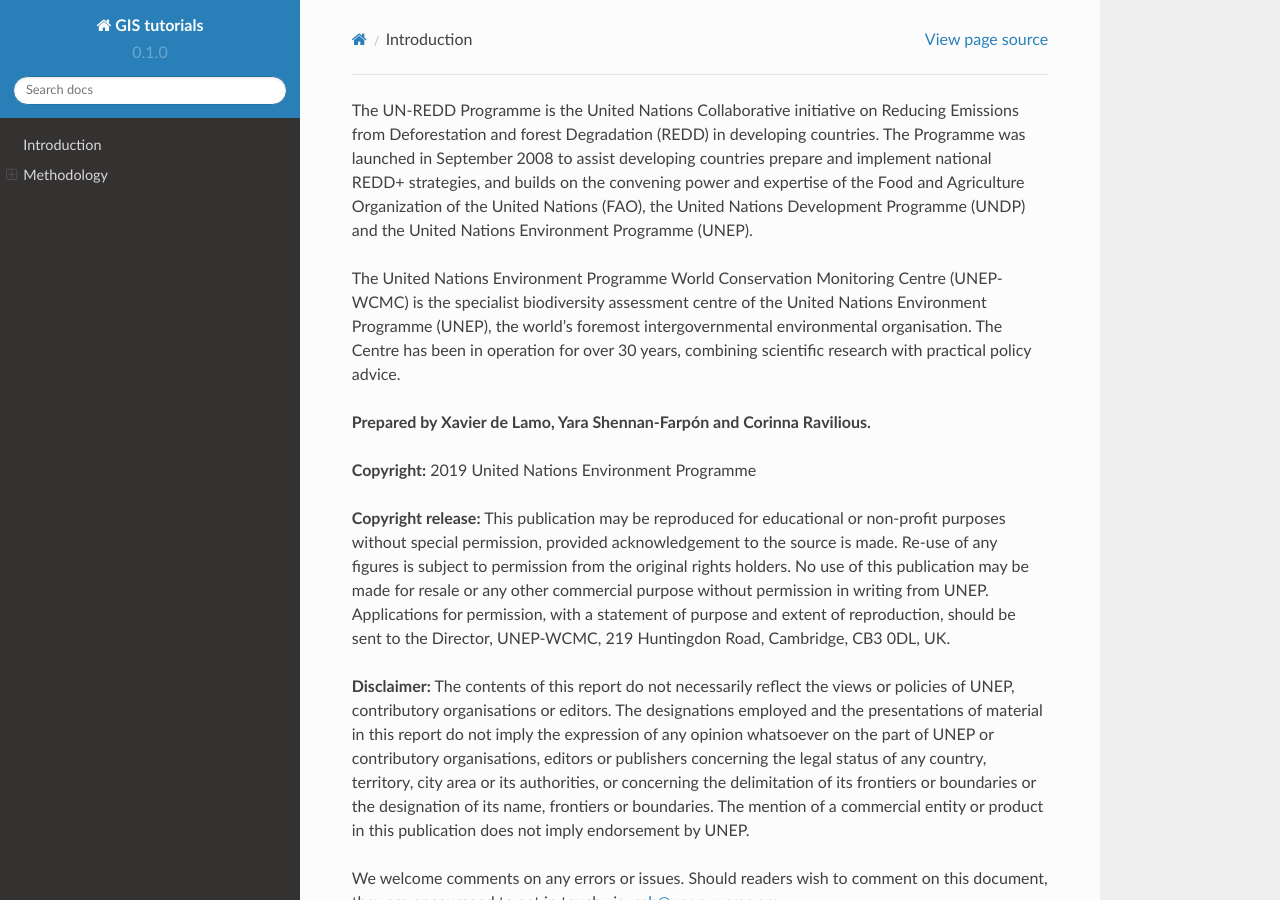
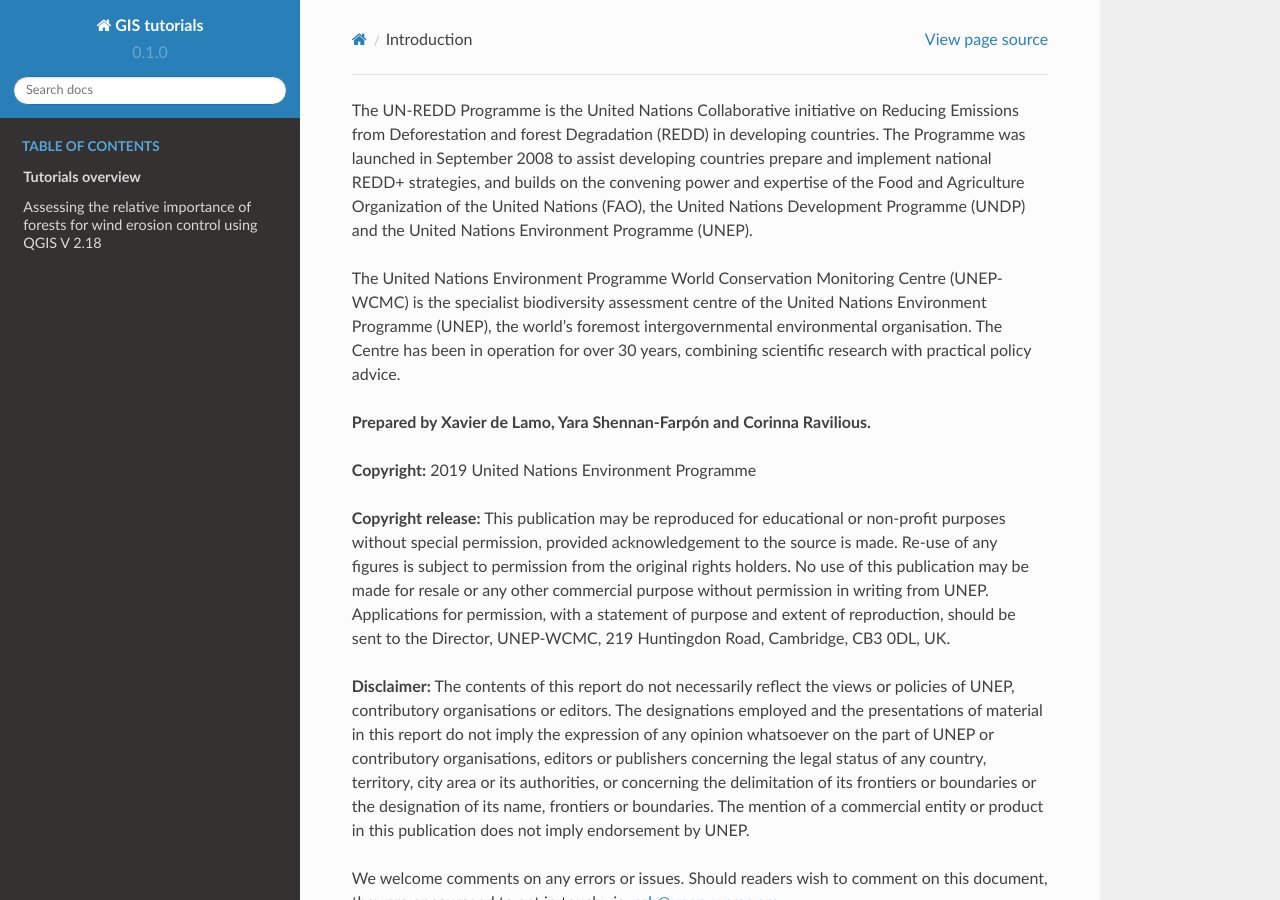
Before and after one commit to corinnar/GIS_tutorials, a Sphinx documentation site: the page built from docs/source/test.rst, in a window 1280 px wide and 900 px high. Built offline with Sphinx 7.4.7 and the Read the Docs theme 2.0.0, drawn with Linux system fonts in a browser that asks for light colours.

Commit message:
Update index.rst

```diff
--- a/docs/source/index.rst
+++ b/docs/source/index.rst
@@ -2,12 +2,9 @@
 ==========================================================================================================
 Step-by-step tutorials: Using spatial information to support decisions on safeguards and multiple benefits for REDD+
 
-Contents
---------
-
 .. toctree::
-   :numbered:
-   :maxdepth:1
+   :caption: Table of Contents
+   :name: mastertoc
 
    GIS_TOOLS_PAGE
    Wind_Erosion_Tutorial_EN
```
